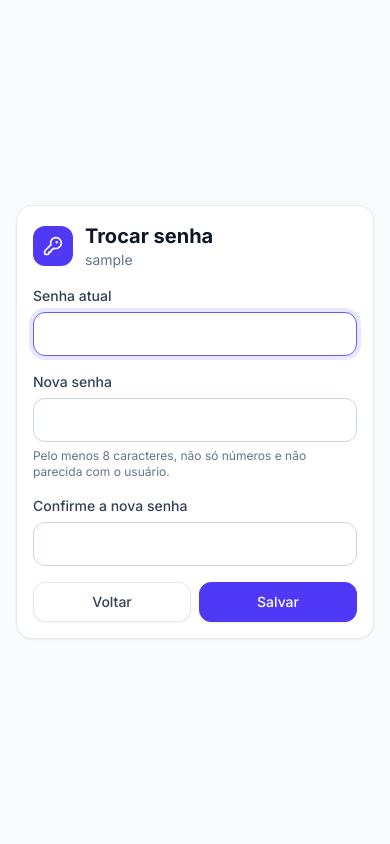
After one commit to gabrielms-castro/fin-app, a Django app: page /senha/ in a window 390 px wide. The commit adds this page. Run offline with Django 5.2, Linux system fonts and the light colour scheme; the visitor is signed in with stand-in values (Sample User, id 1); some libraries are stand-ins or nearby versions.

Commit message:
feat(auth): tela de troca de senha
Usuários criados pelo admin com senha provisória podem trocá-la pelo app
(/senha/), com link na sidebar e no menu mobile.

```diff
--- a/config/urls.py
+++ b/config/urls.py
@@ -8,6 +8,8 @@ urlpatterns = [
     path("admin/", admin.site.urls),
     path("login/", auth_views.LoginView.as_view(), name="login"),
     path("logout/", auth_views.LogoutView.as_view(), name="logout"),
+    path("senha/", auth_views.PasswordChangeView.as_view(), name="password_change"),
+    path("senha/ok/", auth_views.PasswordChangeDoneView.as_view(), name="password_change_done"),
     path("api/", include("finance.urls")),
     path("", index, name="index"),
 ]
--- /dev/null
+++ b/templates/registration/password_change_form.html
@@ -0,0 +1,35 @@
+<!doctype html>
+<html lang="pt-BR">
+<head>
+  {% include "partials/head.html" %}
+  <title>Trocar senha · Fin App</title>
+</head>
+<body class="grid min-h-screen place-items-center p-4">
+  <form method="post" class="card w-full max-w-sm space-y-4">
+    {% csrf_token %}
+    <div class="flex items-center gap-3">
+      <span class="grid size-10 place-items-center rounded-xl bg-indigo-600 text-white"><i data-lucide="key-round" class="size-5"></i></span>
+      <div><h1 class="text-xl font-bold">Trocar senha</h1><p class="muted text-sm">{{ user.get_username }}</p></div>
+    </div>
+    {% for error in form.non_field_errors %}<p class="field-error flex items-center gap-1.5 !text-sm"><i data-lucide="circle-alert" class="size-4"></i>{{ error }}</p>{% endfor %}
+    <label class="field">Senha atual
+      <input class="input{% if form.old_password.errors %} input-error{% endif %}" name="old_password" type="password" autocomplete="current-password" required autofocus>
+      {% for error in form.old_password.errors %}<span class="field-error">{{ error }}</span>{% endfor %}
+    </label>
+    <label class="field">Nova senha
+      <input class="input{% if form.new_password1.errors %} input-error{% endif %}" name="new_password1" type="password" autocomplete="new-password" required>
+      {% for error in form.new_password1.errors %}<span class="field-error">{{ error }}</span>{% endfor %}
+      <span class="hint">Pelo menos 8 caracteres, não só números e não parecida com o usuário.</span>
+    </label>
+    <label class="field">Confirme a nova senha
+      <input class="input{% if form.new_password2.errors %} input-error{% endif %}" name="new_password2" type="password" autocomplete="new-password" required>
+      {% for error in form.new_password2.errors %}<span class="field-error">{{ error }}</span>{% endfor %}
+    </label>
+    <div class="flex gap-2">
+      <a href="/" class="btn flex-1">Voltar</a>
+      <button class="btn btn-primary flex-1">Salvar</button>
+    </div>
+  </form>
+  <script>lucide.createIcons();</script>
+</body>
+</html>
```
Also changed, not shown: finance/tests/test_accounts.py (+19 -0 lines), templates/index.html (+7 -3 lines), templates/registration/password_change_done.html (added, +17 -0 lines).
